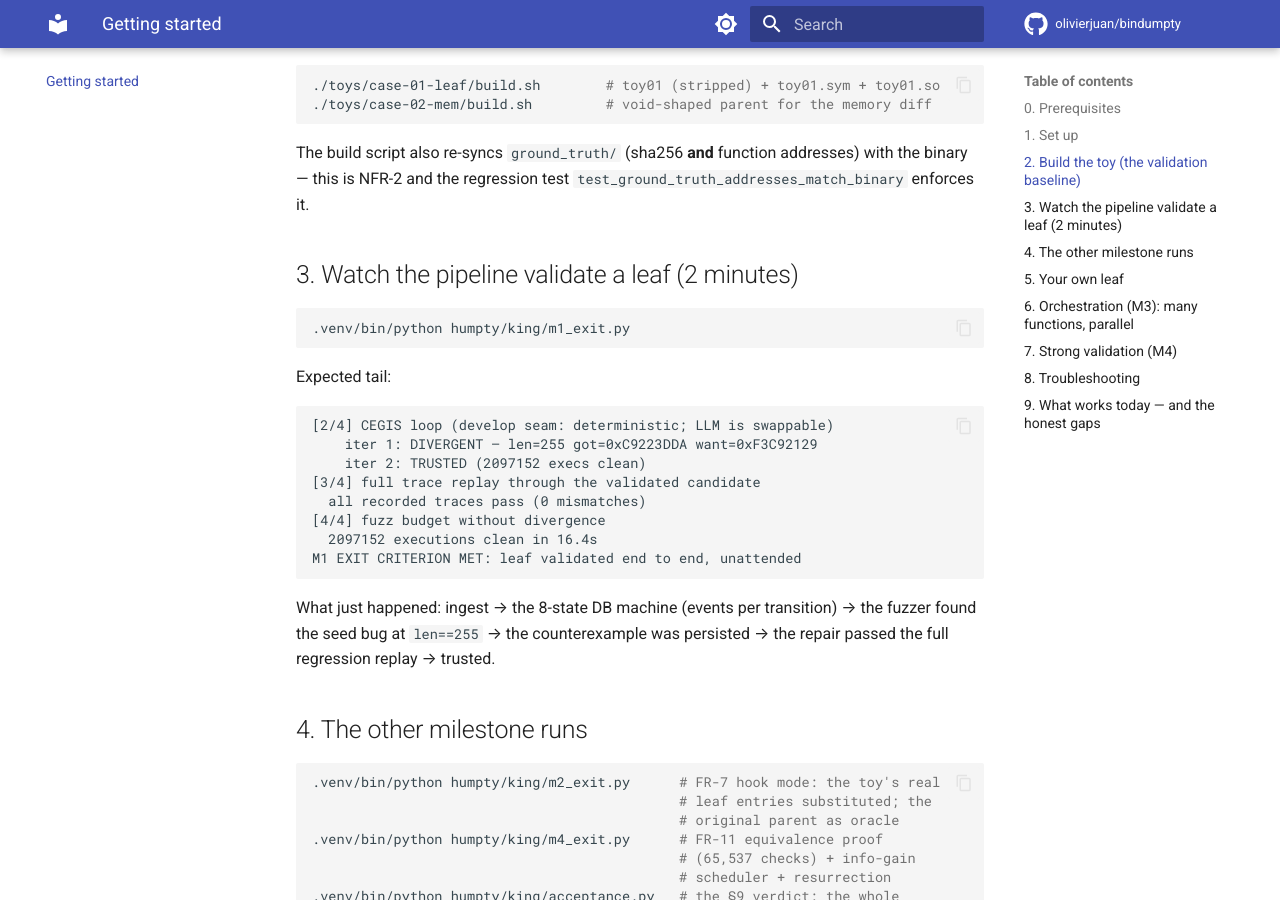
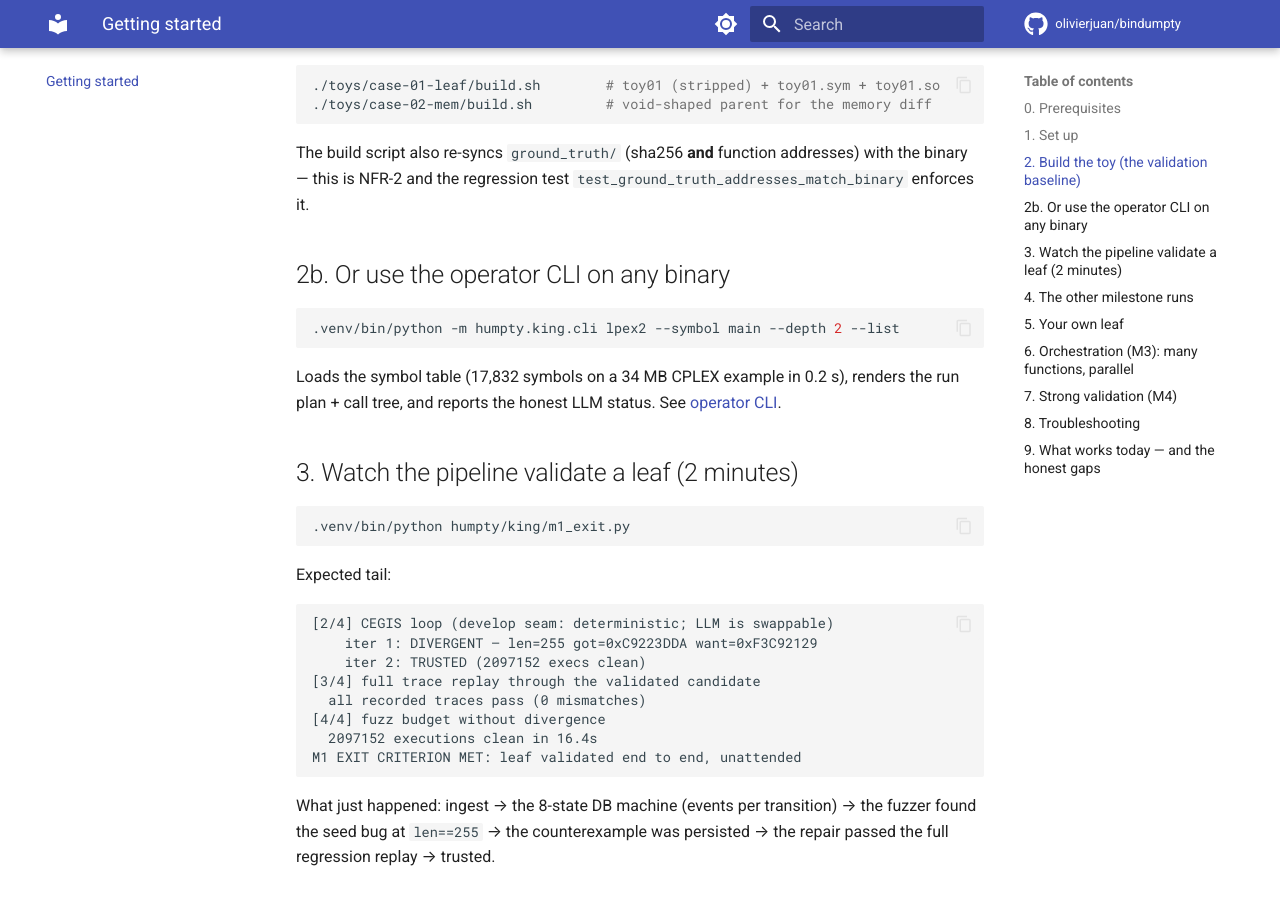
Before and after one commit to olivierjuan/bindumpty, an MkDocs documentation site: the page built from docs/getting_started.md, in a window 1280 px wide and 900 px high, scrolled down 1099 px. Built offline with MkDocs 1.6.1 and Material for MkDocs 9.7.7, drawn with Linux system fonts in a browser that asks for light colours; comment, search, counter and statistics services are not loaded.

Commit message:
docs: operator CLI page + getting-started section + mkdocs nav

````diff
--- a/docs/getting_started.md
+++ b/docs/getting_started.md
@@ -52,6 +52,16 @@ If `138 passed` you are running the same pipeline the milestone exits ran.
 The build script also re-syncs `ground_truth/` (sha256 **and** function
 addresses) with the binary — this is NFR-2 and the regression test
 `test_ground_truth_addresses_match_binary` enforces it.
+
+## 2b. Or use the operator CLI on any binary
+
+```bash
+.venv/bin/python -m humpty.king.cli lpex2 --symbol main --depth 2 --list
+```
+
+Loads the symbol table (17,832 symbols on a 34 MB CPLEX example in 0.2 s),
+renders the run plan + call tree, and reports the honest LLM status. See
+[operator CLI](operator_cli.md).
 
 ## 3. Watch the pipeline validate a leaf (2 minutes)
 
--- a/mkdocs.yml
+++ b/mkdocs.yml
@@ -41,6 +41,7 @@ theme:
 nav:
   - Home: index.md
   - Getting started: getting_started.md
+  - Operator CLI: operator_cli.md
   - Pipeline:
       - Architecture: pipeline/architecture.md
       - Function lifecycle: pipeline/lifecycle.md
````
Also changed, not shown: docs/operator_cli.md (added, +67 -0 lines).
